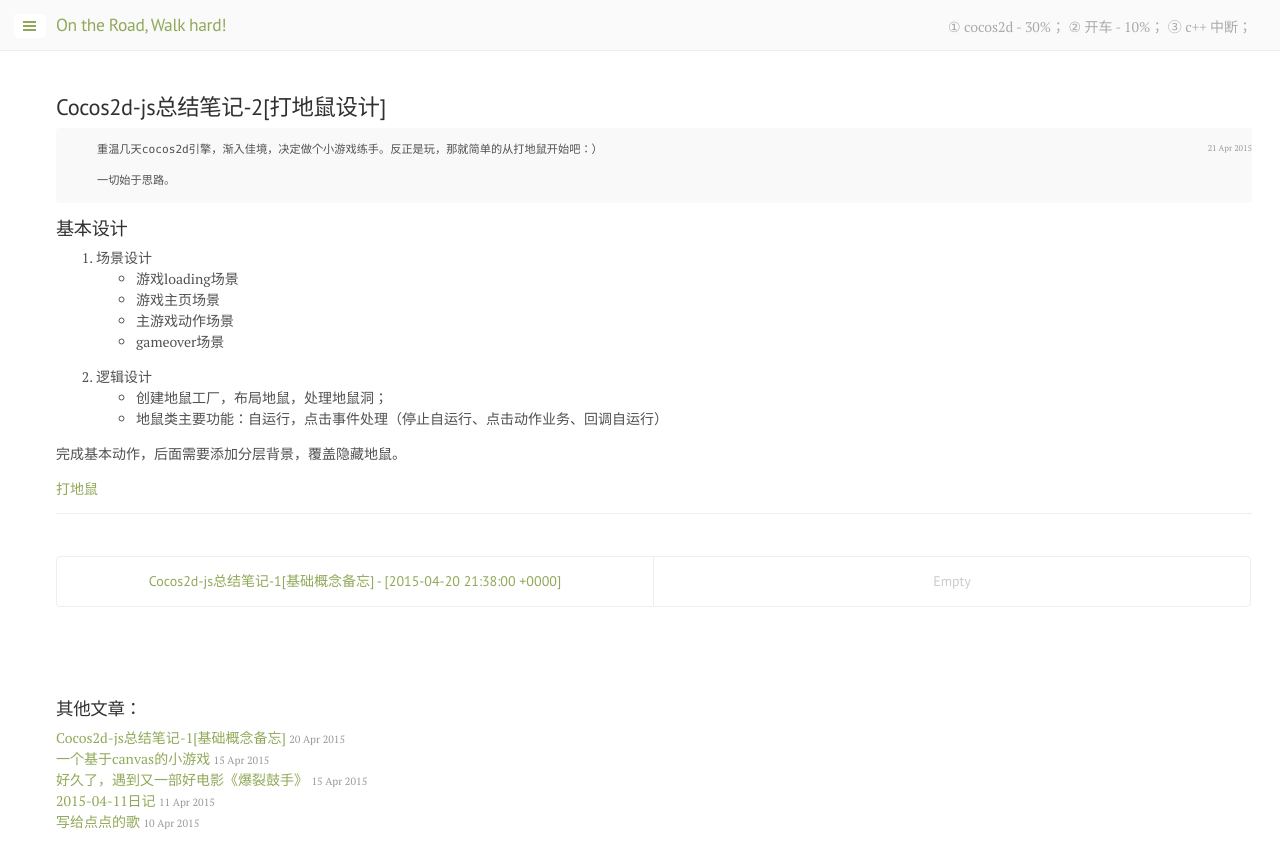
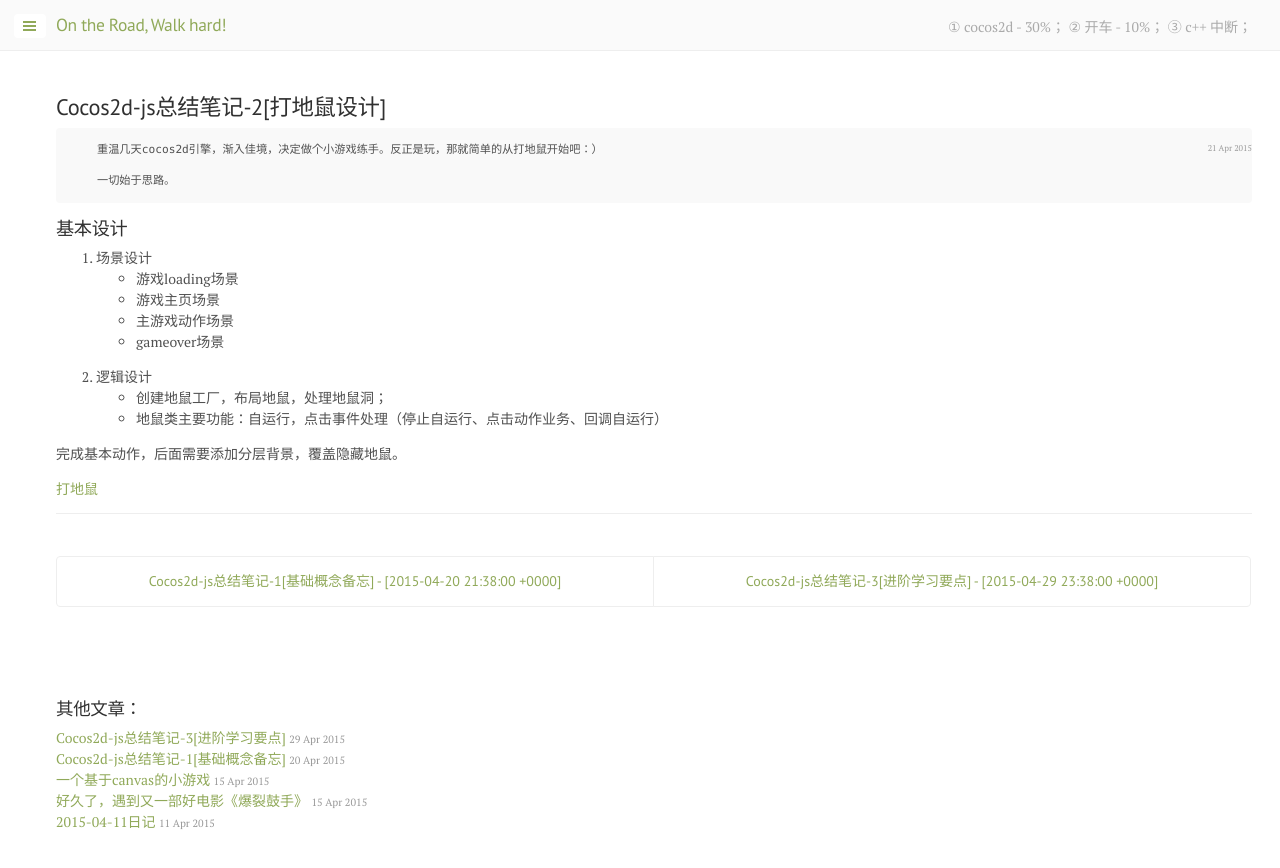
Before and after one commit to maskkid/maskkid.github.io, a Jekyll site: the page built from _posts/2015-04-21-cocos2d-js_log_2.md, in a window 1280 px wide. Shown: the top 868 px of the page. Built offline with Jekyll 4.4.1, drawn with Linux system fonts in a browser that asks for light colours; Markdown is read by kramdown in place of the engine named in the settings; comment, search, counter and statistics services are not loaded.

Commit message:
add new post

```diff
--- a/_config.yml
+++ b/_config.yml
@@ -21,6 +21,10 @@ paginate:            10
 github:
   repo: 			https://github.com/maskkid
 
+#other links
+links:
+  blog: 			http://blog.onrd.net
+
 # About/contact
 author:
   name:              SIMO
--- a/_includes/sidebar.html
+++ b/_includes/sidebar.html
@@ -21,7 +21,9 @@
       {% endif %}
     {% endfor %}
 
+    <a class="sidebar-nav-item" href="{{ site.links.blog }}">Old Blog</a>
     <a class="sidebar-nav-item" href="{{ site.github.repo }}">github</a>
+
   </nav>
 
   <div class="sidebar-item">
--- /dev/null
+++ b/_posts/2015-04-29-cocos2d-js_log_3.md
@@ -0,0 +1,17 @@
+---
+layout: post
+title: "Cocos2d-js总结笔记-3[进阶学习要点]"
+date: 2015-04-29 23:38
+category : game
+---
+
+### 基础之外
+* 场景切换效果
+* 多种创建精灵的方法
+    * 图片
+    * 纹理
+    * 剪裁
+    * 缓存 plist
+    * 利用cocos-studio cds【复杂而贴心】
+* 各种粒子效果
+* 物理引擎
```
